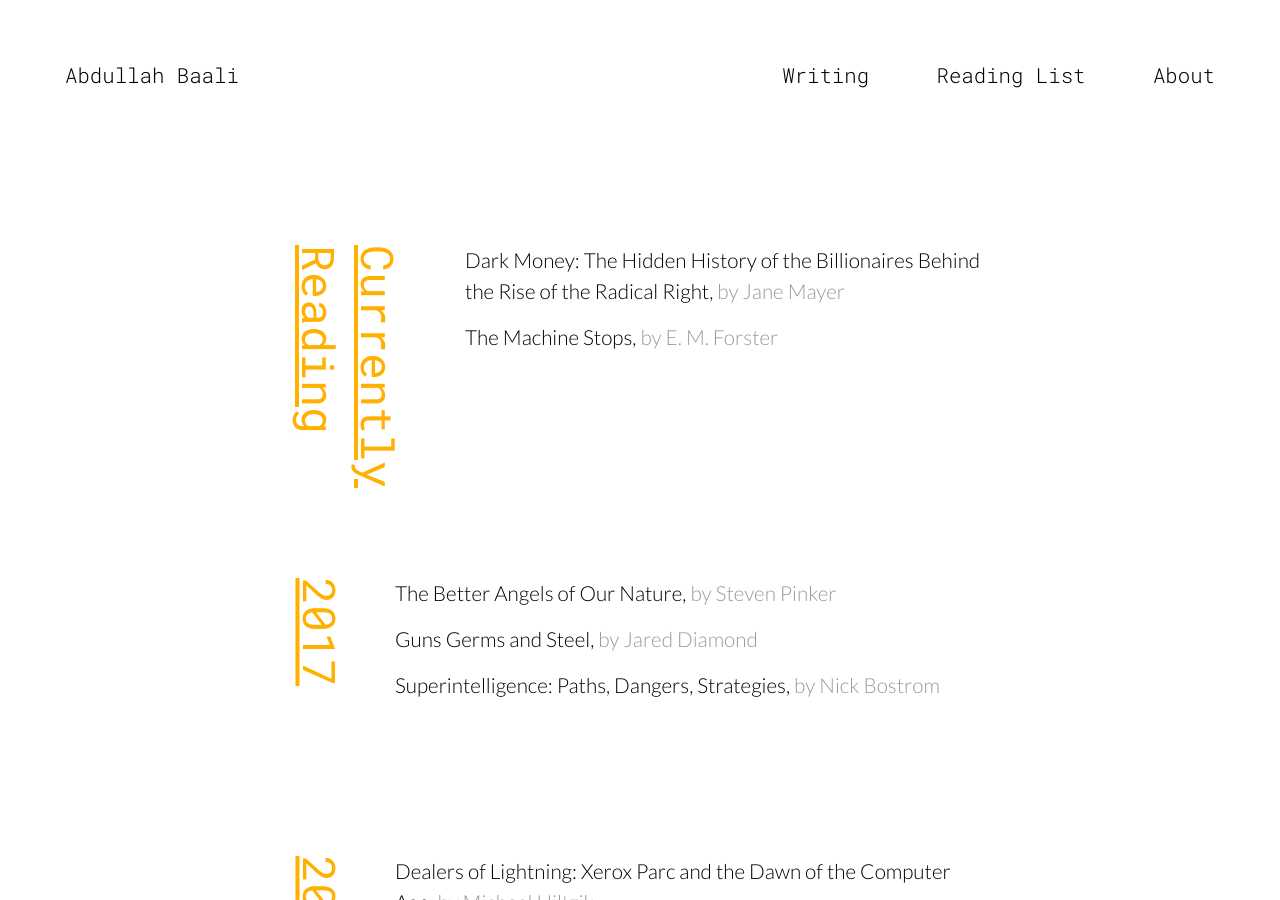
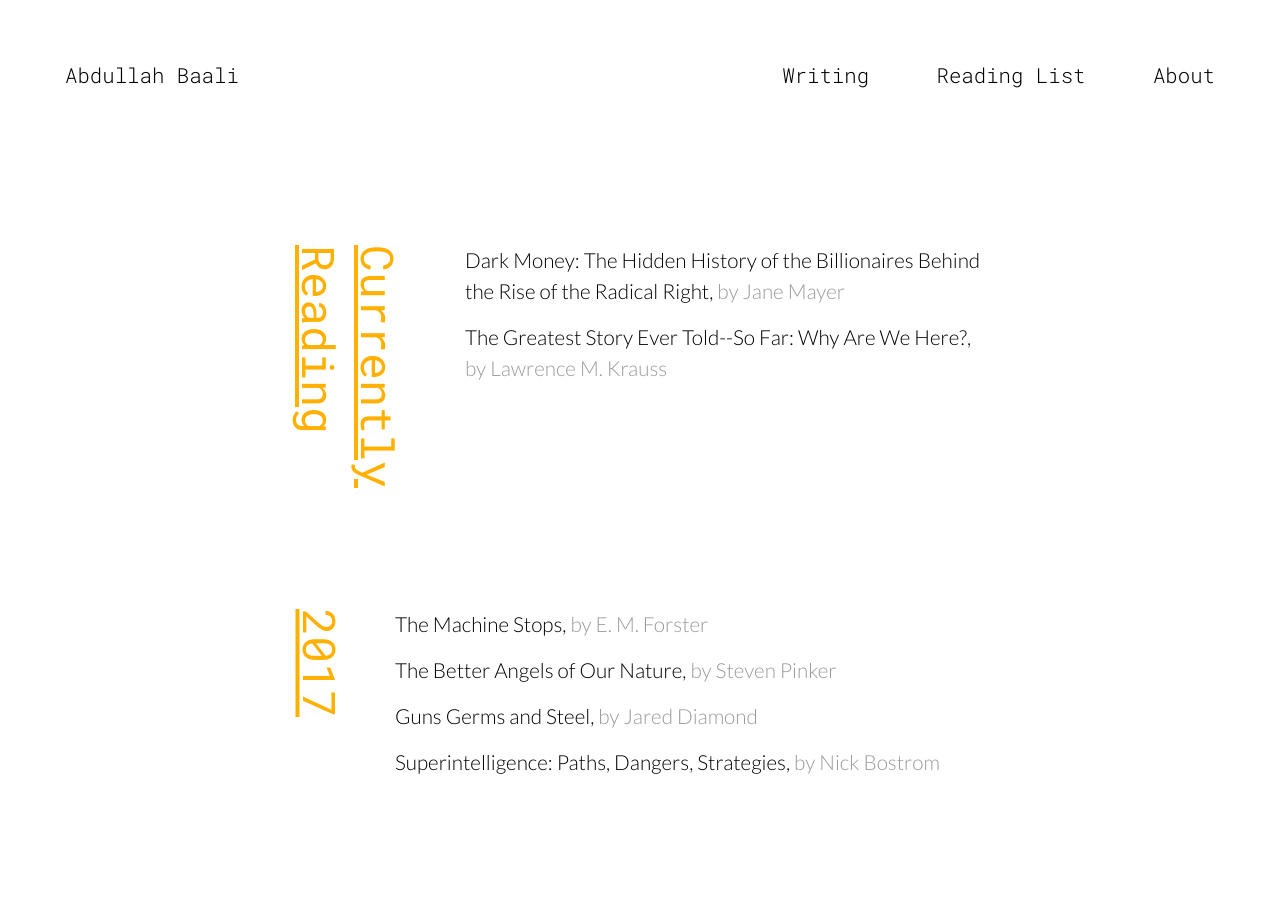
Before and after one commit to trufflesprouts/trufflesprouts.github.io, a Jekyll site: the page built from reading-list.md, in a window 1280 px wide and 900 px high. Built offline with Jekyll 4.4.1, drawn with Linux system fonts in a browser that asks for light colours; comment, search, counter and statistics services are not loaded.

Commit message:
reading list updated

```diff
--- a/_layouts/reading-list.html
+++ b/_layouts/reading-list.html
@@ -6,7 +6,7 @@
   <h1 class="w-40">Currently<br>Reading</h1>
   <div class="book-list w-60">
     <p>Dark Money: The Hidden History of the Billionaires Behind the Rise of the Radical Right, <span class="book-author">by Jane Mayer</span></p>
-    <p>The Machine Stops, <span class="book-author">by E. M. Forster</span></p>
+    <p>The Greatest Story Ever Told--So Far: Why Are We Here?, <span class="book-author">by Lawrence M. Krauss</span></p>
   </div>
 
 
@@ -16,6 +16,7 @@
 
   <h1 class="w-30">2017</h1>
   <div class="book-list w-70">
+    <p>The Machine Stops, <span class="book-author">by E. M. Forster</span></p>
     <p>The Better Angels of Our Nature, <span class="book-author">by Steven Pinker</span></p>
     <p>Guns Germs and Steel, <span class="book-author">by Jared Diamond</span></p>
     <p>Superintelligence: Paths, Dangers, Strategies, <span class="book-author">by Nick Bostrom</span></p>
```
